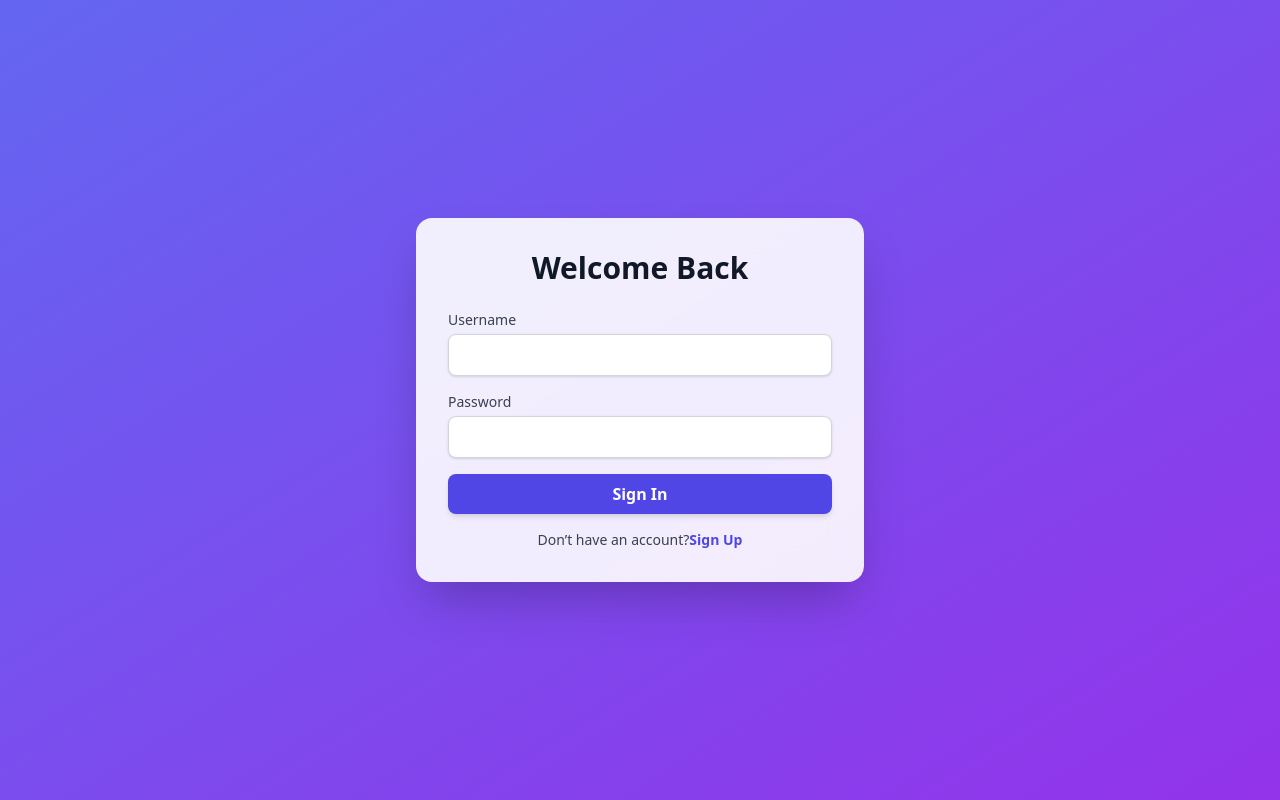
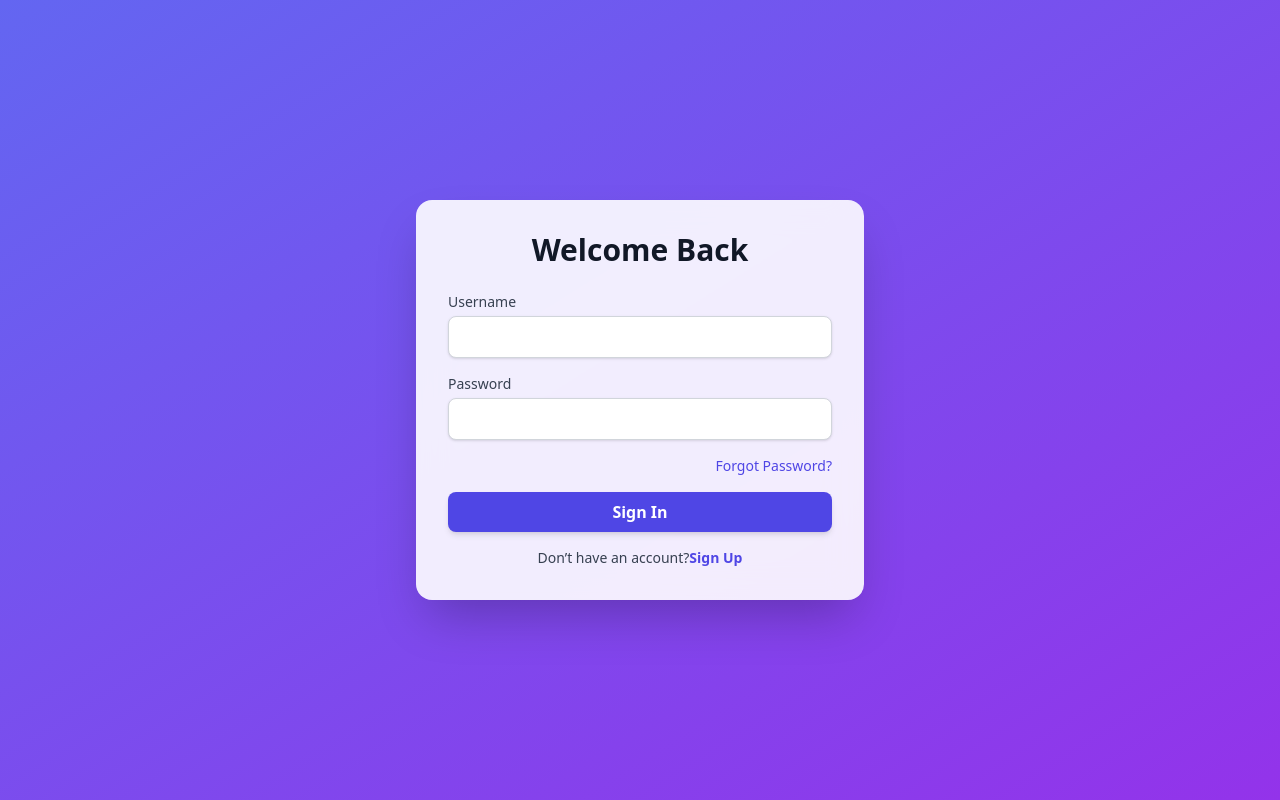
Before and after one commit to mnene-william/e-vocational-learning, a React (Vite) app in the folder frontend/: page /login in a window 1280 px wide. Built offline with nearby package versions, Linux system fonts and the light colour scheme; no server answers.

Commit message:
create a link in  login.jsx that redirects to forgotpassword page

```diff
--- a/frontend/src/components/login.jsx
+++ b/frontend/src/components/login.jsx
@@ -84,6 +84,16 @@ function Login() {
             />
           </motion.div>
 
+          <div className="flex justify-end text-sm">
+            <Link
+              to="/forgot-password"
+              className="text-indigo-600 hover:underline"
+            >
+              Forgot Password?
+            </Link>
+          </div>
+
+
           <motion.button
             whileHover={{ scale: 1.05, boxShadow: "0px 0px 12px rgba(79,70,229,0.7)" }}
             whileTap={{ scale: 0.95 }}
```
